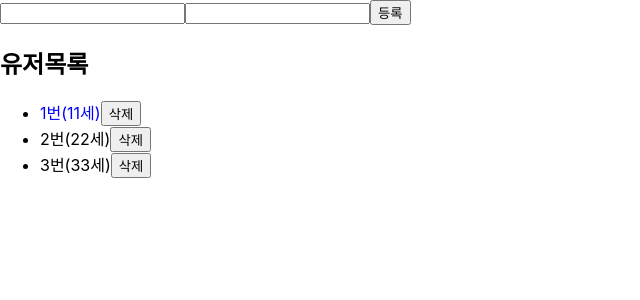
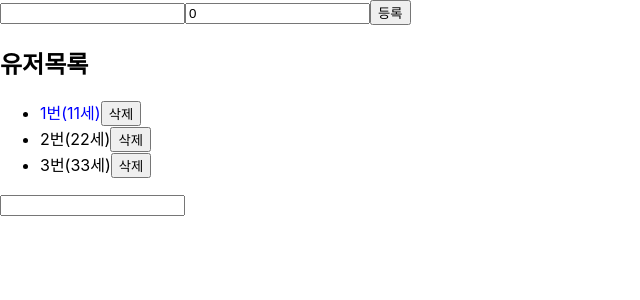
Before and after one commit to lukling0524/react_20221015, a React (Create React App) app in the folder learn-react/: page / in a window 1280 px wide. Shown: the top 300 px of the page, without its empty margins (0-640 px from the left). Built offline with nearby package versions, Linux system fonts and the light colour scheme.

Commit message:
~custom hook

```diff
--- a/learn-react/src/App.js
+++ b/learn-react/src/App.js
@@ -1,50 +1,93 @@
-import "./App.css";
-// import Counter from "./components/Counter";
+import { useCallback, useRef, useState } from "react";
+
+// import "./App.css";
+import AddUser from "./components/AddUser";
+// import ClassCounter from "./components/ClassCounter";
+import Counter from "./components/Counter";
 // import MyComponent from "./components/MyComponent";
-import InputText from "./components/InputText";
+// import InputText from "./components/InputText";
 import UserList from "./components/UserList";
+import ReducerCounter from "./components/ReducerCounter";
+import useInputs from "./hooks/useInputs";
+import useInputReducer from "./hooks/useInputReducer";
 
 //function이 하나의 컴포넌트가 됨
 function App() {
-  // const text = "리액트";
+  const [isRender, setIsRender] = useState(true);
 
-  // const boxStyle = { backgroundColor: "red", color: "white" };
+  const [text, setText] = useState("");
+  const [inputs, handleInput, reset] = useInputReducer({
+    userName: "",
+    age: 0,
+  });
+  const [userList, setUserList] = useState([
+    {
+      id: 1,
+      name: "1번",
+      age: 11,
+      active: true,
+    },
+    {
+      id: 2,
+      name: "2번",
+      age: 22,
+      active: false,
+    },
+    {
+      id: 3,
+      name: "3번",
+      age: 33,
+      active: false,
+    },
+  ]);
+
+  const nextId = useRef(4);
+
+  const onCreate = useCallback((inputs) => {
+    const { name, age } = inputs;
+    setUserList(
+      // useCallback을 사용할 때 함수형 업데이트를 사용하면 의존성에서 제거할 수 있다. (성능최적화)
+      (userList) => {
+        return userList.concat({
+          id: nextId.current,
+          name,
+          age,
+        });
+      }
+    );
+    nextId.current++;
+  }, []);
+
+  const onRemove = useCallback((id) => {
+    const confirmMsg = window.confirm("삭제하시겠습니까?");
+
+    if (confirmMsg) {
+      //업데이트를 위해 setUserList 무조건 사용
+      setUserList((userList) => userList.filter((user) => user.id !== id));
+
+      console.log(`id 개수 : ${id}`);
+    }
+  }, []);
+
+  const onToggle = useCallback((id) => {
+    setUserList((userList) =>
+      userList.map((user) =>
+        user.id === id ? { ...user, active: !user.active } : user
+      )
+    );
+  }, []);
+
   return (
-    //두개의 컴포넌트를 넣으면 오류가 뜸
-    //div로 감싸면 여러개를 넣어도 오류 x
-
-    /*
-
-      jsx : JS로 UI를 작성할 때 직관적으로 표현하기 위해 사용
-
-      1. jsx 문법에서는 반드시 태그가 closing 되어야 함 (두가지 case 전부 사용 가능)
-        => self closing : <MyComponent />
-        => <MyComponent></MyComponent>
-      2. 반드시 하나의 태그로 감싸야 된다, 부모 태그로 wrap 되는 구조를 방지하려면 fragment ( <></>  빈 태그) 사용
-      3. JS값을 포함시킬 때는 {}안에 표현식을 넣는다.
-        => {text} (3) 중괄호 안에 JS 표현식 전부 삽입 가능 ex) 문자, 숫자, 계산식 etc..
-      4. class는 className으로 사용
-      5. inline style{{}} -> {js (3) {진짜 객체 사용}} , style 넣을 때 carmelcase 사용
-        => <div className="box" style={{ backgroundColor: "red", color: "white" }}>
-        => <div className="box" style={boxStyle}> // 스타일은 객체이기 때문에 따로 분리해서 사용 가능
-
-
-    */
-
     <>
-      {/* <MyComponent title="Component" active={true} />
-      <MyComponent title="React" active={false} />
-      <MyComponent active />
-      <div className="box" style={boxStyle}>
-        {text}
-      </div> */}
-
-      {/* <Counter />
-      <Counter />
-      <Counter /> */}
-
-      {/* <InputText /> */}
-      <UserList />
+      <AddUser
+        onCreate={onCreate}
+        inputs={inputs}
+        handleInput={handleInput}
+        reset={reset}
+      />
+      <UserList userList={userList} onRemove={onRemove} onToggle={onToggle} />
+      <input type="text" oncChange={(e) => setText(e.target.value)} />
+      {/* <ReducerCounter /> */}
     </>
   );
 }
--- a/learn-react/src/components/AddUser.jsx
+++ b/learn-react/src/components/AddUser.jsx
@@ -1,28 +1,29 @@
-import { useState } from "react";
+import React, { useState } from "react";
 
-function AddUser({ onCreate }) {
-  const [inputs, setInputs] = useState({
-    name: "",
-    age: "",
-  });
+function AddUser({ onCreate, inputs, handleInput, reset }) {
+  // const [inputs, setInputs] = useState({
+  //   name: "",
+  //   age: "",
+  // });
 
   //input value 불러오기
-  const handleInput = (e) => {
-    const { value, name } = e.target;
-    setInputs({
-      ...inputs,
-      [name]: value,
-    });
-  };
+  // const handleInput = (e) => {
+  //   const { value, name } = e.target;
+  //   setInputs({
+  //     ...inputs,
+  //     [name]: value,
+  //   });
+  // };
 
   //등록과 동시에 인풋 value 지우기
   const onClickSubmit = (e) => {
     e.preventDefault();
     onCreate(inputs);
-    setInputs({
-      name: "",
-      age: "",
-    });
+    // setInputs({
+    //   name: "",
+    //   age: "",
+    // });
+    reset();
   };
 
   //   const onClickRemove = (id) => {
@@ -49,4 +50,4 @@ function AddUser({ onCreate }) {
   );
 }
 
-export default AddUser;
+export default React.memo(AddUser);
--- /dev/null
+++ b/learn-react/src/components/ClassCounter.jsx
@@ -0,0 +1,70 @@
+/*
+    클래스형 컴포넌트
+        -클래스 문법에 맞춰 작성하는 컴포넌트
+        - 원래 함수형 컴포넌트에서 상태값 관리와 생명주기에 따른 처리가 안됐을 때 사용했다.
+        - React.Component를 상속받아야 함
+        - render() 함수 안에서 jsx를 반환해야 한다
+        - this.props로 property를 전달받을 수 있다 ( 전달받은 property 참조할 수 있다)
+            ㄴ 지금 예제에서 this.props.count를 넣었는데 이 count는 app에서 동일하게 count라는 프로퍼티로 넣어서 값 입력
+ */
+
+/* 생명주기 */
+import { Component } from "react";
+
+class ClassCounter extends Component {
+  constructor(props) {
+    super(props);
+    this.onIncrease = this.onIncrease.bind(this);
+    this.onDecrease = this.onDecrease.bind(this);
+  }
+
+  state = {
+    count: this.props.initCount,
+  };
+
+  //클래스 내부에 함수 작성시에는 function 사용 x
+  onIncrease() {
+    this.setState({ count: this.state.count + 1 });
+  }
+
+  onDecrease() {
+    this.setState({ count: this.state.count - 1 });
+  }
+  componentDidMount() {
+    //초기값 설정, API통신 초기 데이터 받아오기, 라이브러리 연동
+    // MOUNT는 render 뒤에 일어남
+    console.log("component : 2. did mount");
+  }
+
+  componentDidUpdate() {
+    console.log("component : 3. did update");
+    // 초기에는 실행x 상태값이나 props가 변경되었을 때 실행됨
+    // 특정값이 변했을 때 실행할것들을 넣어 사용
+  }
+
+  componentWillUnmount() {
+    console.log("component : 4. will unmount");
+    //차지하고있는 자원을 뒷정리할 때 사용
+  }
+  //함수 작성은 render 위
+  render() {
+    console.log("component : 1. render");
+    //렌더 될때마다 사용 (초기에도, 상태변화에도)
+    return (
+      <>
+        <div>{this.state.count}</div>
+        <button onClick={this.onIncrease}>+1</button>
+        <button onClick={this.onDecrease}>+1</button>
+        {/* <button>Unmount</button> */}
+        {/* <button onClick={() => this.setState({ count: this.state.count + 1 })}>
+          +1
+        </button>
+        <button onClick={() => this.setState({ count: this.state.count - 1 })}>
+          -1
+        </button> */}
+      </>
+    );
+  }
+}
+
+export default ClassCounter;
--- a/learn-react/src/components/Counter.jsx
+++ b/learn-react/src/components/Counter.jsx
@@ -1,11 +1,12 @@
-import { useState } from "react";
+import { useState, useEffect } from "react";
 //useState : 상태관리 hook => 상태 변화가 있을 때 재렌더링 발생
 
 function Counter() {
   //배열 비구조할당
-  //보통 앞에 넣은 객체(count)에 set-을 붙임 (함수)
+  //보통 앞에 넣은 객체(count)에 set-을 붙임 (set함수)
   //매개변수로 초기값 - 여기서는 0
   const [count, setCount] = useState(0);
+  const [input, setInput] = useState("");
 
   const increaseNum = () => {
     //함수형 업데이트 : set함수의 인자로 콜백함수를 넣으면 콜백함수의 첫번째 인자로 최신상태값을 전달한다 (closer개념)
@@ -16,13 +17,40 @@ function Counter() {
   };
 
   const decreaseNum = () => {
-    setCount(count + 1);
+    setCount(count - 1);
   };
+
+  useEffect(() => {
+    // componentDidMount, componentDidUpdate와 동일하게 동작한다
+    console.log("update");
+    // document.title = `coutn : ${count}`;
+  });
+
+  useEffect(() => {
+    // 빈 배열 [](디펜더시)을 넣으면 맨 처음 mount시에만 실행 = componentDidMount와 동일하게 동작
+    console.log("did mount!");
+  }, []);
+
+  useEffect(() => {
+    // componentWillUnMount와 동일하게 동작
+    return () => {
+      console.log("did unmount!!!");
+    };
+  }, []);
+
+  useEffect(() => {
+    // useEffect의 두번째 인자로 [] 의존성을 전달한다 => []배열안의 값이 변경 되었을때만 실행된다
+    document.title = `coutn : ${count}`;
+  }, [count]);
+  //이렇게 사용하면 count가 바뀔때만 title을 변경한다 (성능관리용)
 
   //리턴 아래 부분은 UI단이기 때문에 최대한 코드가 간결한것이 좋음.. 함수같은거 밖으로 빼서 관리!
   return (
     <div>
-      <h2>{count}</h2>
+      <input type="text" onChange={(e) => setInput(e.target.value)} />
+      <h2>
+        {input} : {count}
+      </h2>
       <button onClick={increaseNum}>+1</button>
       <button onClick={decreaseNum}>-1</button>
     </div>
--- /dev/null
+++ b/learn-react/src/components/ReducerCounter.jsx
@@ -0,0 +1,41 @@
+import { useReducer } from "react";
+
+/* useReducer
+    - 컴포넌트 외부에서 상태값 관리 가능
+    -첫번째 인자로 리듀서 함수, 두번째 인자로 초기값 => 리듀서 함수의 반환값을 새로운 상태값으로 업데이트 한다
+        =>[상태값, 디스패치 함수]를 반환
+    - 리듀서 함수의 첫번째 인자는 최신 상태값, 두번째 인자로 dispatch 함수의 인자가 전달된다
+        => switch문을 통해 case에 따라 새로운 상태값을 반환하는 형식을 작성한다
+
+    액션으로 필요한 값을 불러옴
+*/
+function reducer(state, action) {
+  //   console.log(state);
+  //   return state + 1;
+  console.log(action);
+  switch (action.type) {
+    case "INCREASE":
+      return state + action.num; //액션 객체가 그대로 전달되므로 필요한 값을 불러와서 활용 가능
+    case "DECREASE":
+      return state - 1;
+    default:
+      return state;
+  }
+}
+
+function ReducerCounter() {
+  const [count, dispatch] = useReducer(reducer, 0);
+  console.log(count);
+
+  return (
+    <div>
+      <h2>{count}</h2>
+      <button onClick={() => dispatch({ type: "INCREASE", num: 10 })}>
+        +1
+      </button>
+      <button onClick={() => dispatch({ type: "DECREASE" })}>-1</button>
+    </div>
+  );
+}
+
+export default ReducerCounter;
--- a/learn-react/src/components/UserList.jsx
+++ b/learn-react/src/components/UserList.jsx
@@ -1,101 +1,22 @@
-import { useRef, useState } from "react";
-import AddUser from "./AddUser";
+import React, { useMemo } from "react";
+// useMemo - 성능최적화
+function countUser(arr) {
+  console.log("counting....");
+  // return arr.length;
 
-function UserList() {
-  const [userList, setUserList] = useState([
-    {
-      id: 1,
-      name: "1번",
-      age: 11,
-      active: true,
-    },
-    {
-      id: 2,
-      name: "2번",
-      age: 22,
-      active: false,
-    },
-    {
-      id: 3,
-      name: "3번",
-      age: 33,
-      active: false,
-    },
-  ]);
+  //active true인 함수만 count (배열함수 활용)
+  return arr.filter((user) => user.active).length;
+}
 
-  //   const jsxList = userList.map((user) => (
-  //     <li>
-  //       {user.name}({user.age}세)
-  //     </li>
-  //   ));
+function UserList({ userList, onToggle, onRemove }) {
+  // const usercount = countUser(userList);
+  //의존하는 값이 변할때만 연산을 한다
+  // const usercount = useMemo(() => countUser(userList), [userList]);
 
-  //변수에 담지 않고 직접 삽입도 가능
-  // <ul>
-  //   userList.map((user) => (
-  //   <li>
-  //     {user.name}({user.age}세)
-  //   </li>
-  //   ))
-  // </ul>;
-
-  //변수에 담기
-  //   <ul>{jsxList}</ul>
-
-  //useRef로 값을 관리하면 값이 변경되어도 리렌더링이 일어나지 않는다
-  //  => 특정 값을 기억해놓고 변경할 때 사용 (렌더링과 상관없이 변경 가능한 값)
-  const nextId = useRef(4);
-
-  const onCreate = (inputs) => {
-    const { name, age } = inputs;
-    // setUserList([
-    //   ...userList,
-    //   {
-    //     id: nextId.current,
-    //     name,
-    //     age,
-    //   },
-    // ]);
-
-    setUserList(
-      //Array.prototype.concat : 인자로 전달된 배열 혹은 원소를 합쳐서 새로운 배열 반환
-      userList.concat({
-        id: nextId.current,
-        name,
-        age,
-      })
-    );
-
-    nextId.current++;
-  };
-
-  const onRemove = (id) => {
-    const confirmMsg = window.confirm("삭제하시겠습니까?");
-
-    if (confirmMsg) {
-      //업데이트를 위해 setUserList 무조건 사용
-      setUserList(userList.filter((user) => user.id !== id));
-      console.log(id);
-    }
-  };
-
-  const onToggle = (id) => {
-    setUserList(
-      userList.map(
-        (user) => (user.id === id ? { ...user, active: !user.active } : user)
-
-        // if (user.id === id)
-        //   return {
-        //     ...user,
-        //     active: !user.active,
-        //   };
-        // else return user;
-      )
-    );
-  };
+  console.log("UserList Render");
 
   return (
     <div>
-      <AddUser onCreate={onCreate} />
       <h2>유저목록</h2>
       <ul>
         {userList.map((user) => (
@@ -129,4 +50,4 @@ function User({ user, onRemove, onToggle }) {
     </li>
   );
 }
-export default UserList;
+export default React.memo(UserList); // react memo로 컴포넌트 감싸기
--- /dev/null
+++ b/learn-react/src/hooks/useInputReducer.js
@@ -0,0 +1,38 @@
+// useReducer 사용하여 inputs 관리 custom hook 만들기
+
+import { useReducer, useCallback } from "react";
+
+function reducer(state, action) {
+  switch (action.type) {
+    case "CHANGE":
+      return { ...state, [action.name]: action.value };
+
+    case "RESET":
+      return action.initialState;
+
+    default:
+      return state;
+  }
+}
+
+// {
+//     name: '',
+//     age: 0,
+// }
+
+function useInputReducer(initialState) {
+  const [state, dispatch] = useReducer(reducer, initialState);
+
+  const handleInput = useCallback((e) => {
+    const { name, value } = e.target;
+
+    dispatch({ type: "CHANGE", name, value });
+  }, []);
+
+  const reset = useCallback(() => {
+    dispatch({ type: "RESET", initialState });
+  }, [initialState]);
+
+  return [state, handleInput, reset];
+}
+export default useInputReducer;
--- /dev/null
+++ b/learn-react/src/hooks/useInputs.js
@@ -0,0 +1,18 @@
+//custom Hook
+
+import { useState, useCallback } from "react";
+
+function useInputs(initialState) {
+  const [inputs, setInputs] = useState(initialState);
+  const handleInput = useCallback((e) => {
+    const { name, value } = e.target;
+
+    setInputs((inputs) => ({ ...inputs, [name]: value }));
+  }, []);
+
+  const reset = useCallback(() => setInputs(initialState), [initialState]);
+
+  return [inputs, handleInput, reset];
+}
+
+export default useInputs;
```
Also changed, not shown: 1 other file (tests, documents, lock files or other folders).
